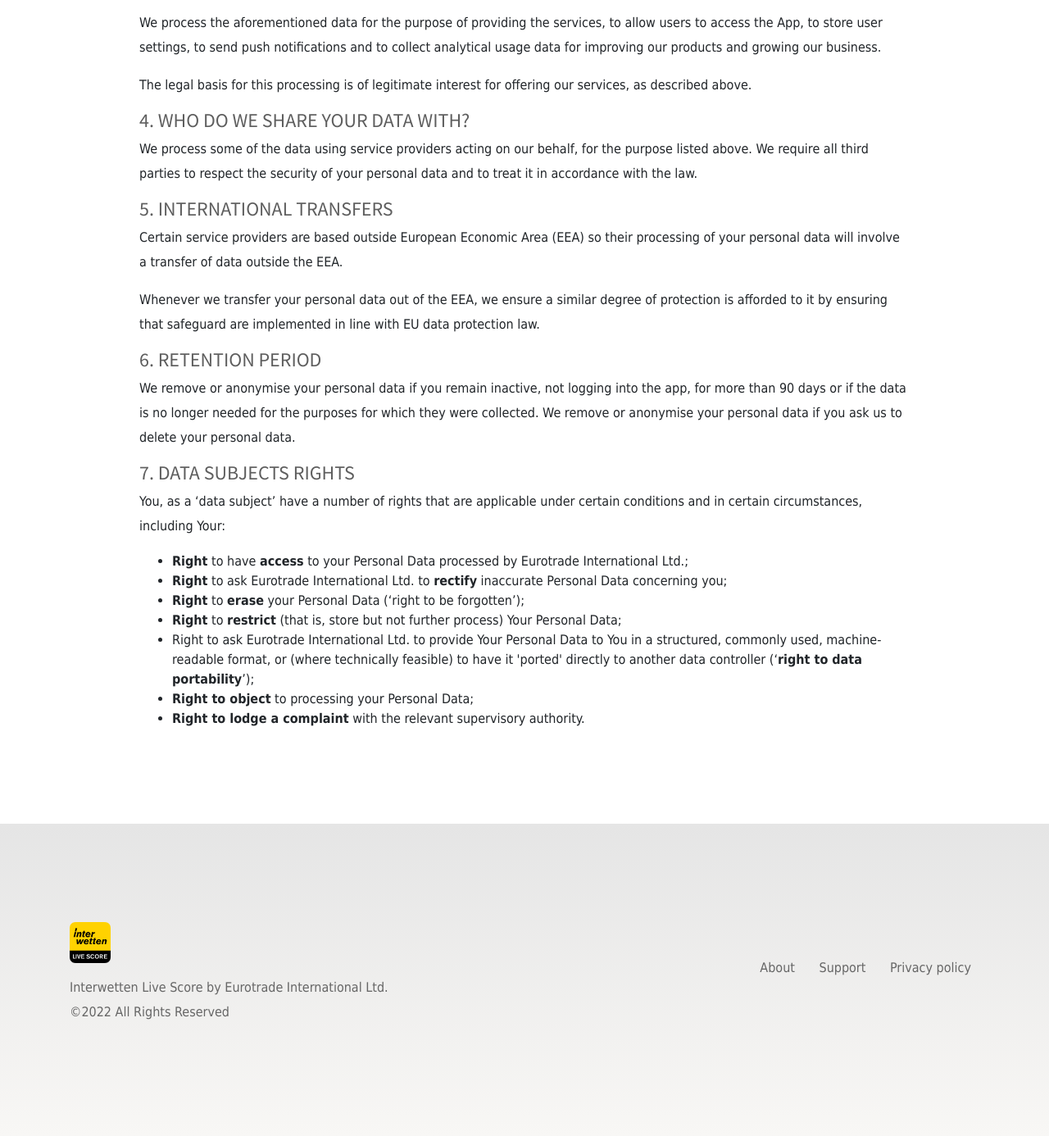
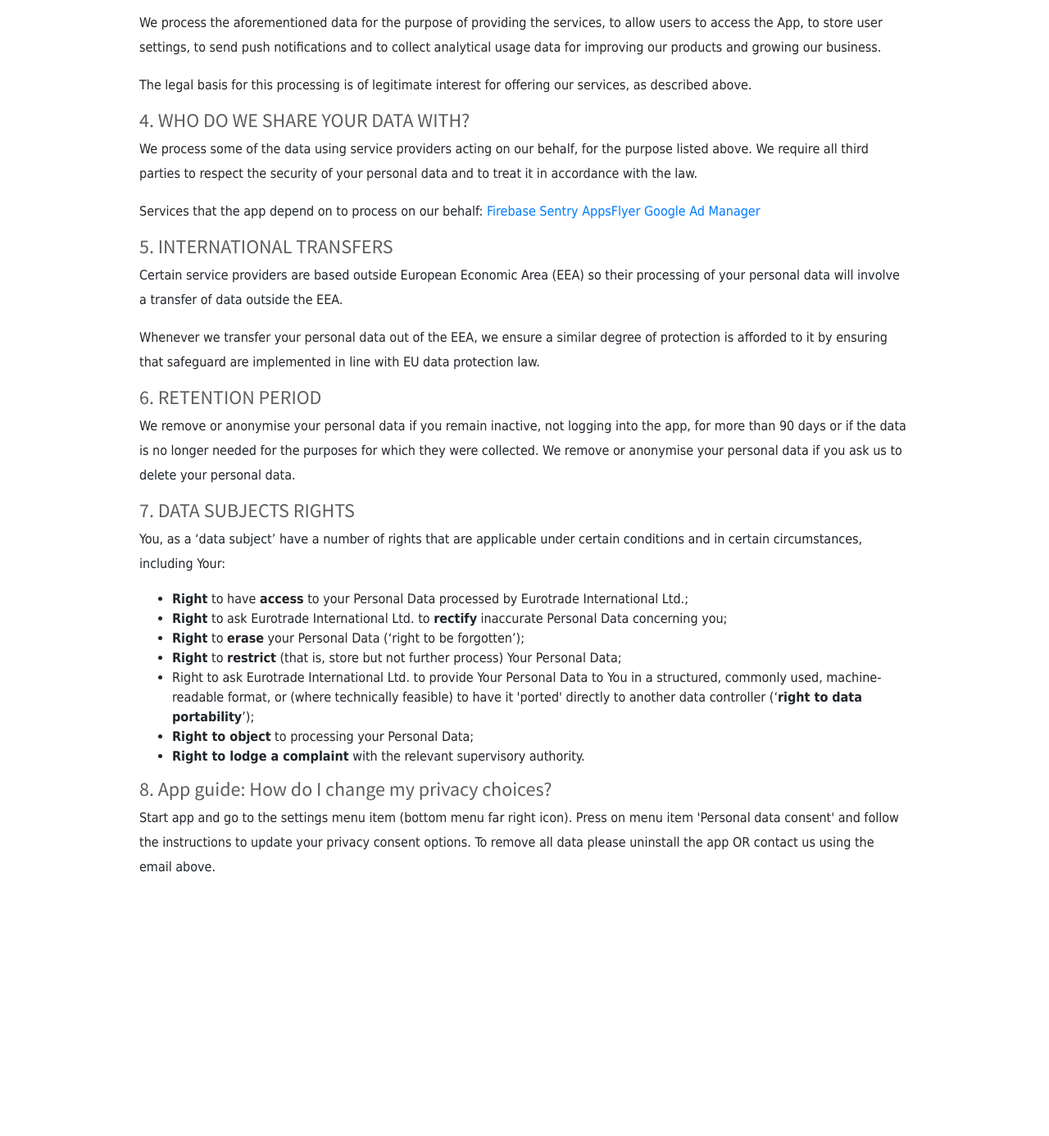
Before and after one commit to iwls22/iwls22.github.io, a plain HTML site: page privacy-policy.html in a window 1280 px wide. Shown: the part 929-2315 px from the top of the page at 82% size. After the commit the page ends 2118 px from the top, so only its background shows below. Drawn offline with Linux system fonts and the light colour scheme.

Commit message:
Update privacy-policy.html

```diff
--- a/privacy-policy.html
+++ b/privacy-policy.html
@@ -1,13 +1,10 @@
-
-<!DOCTYPE html>
-<html lang="en">
-<head>
+<html lang="en"><head>
 
   <!-- SITE TITTLE -->
   <meta charset="utf-8">
   <meta http-equiv="X-UA-Compatible" content="IE=edge">
   <meta name="viewport" content="width=device-width, initial-scale=1">
-  <title>Interwetten Live Score - Privacy Policy</title>
+  <title>Privacy Policy</title>
 
 
   <!-- PLUGINS CSS STYLE -->
@@ -31,9 +28,9 @@
 
 
 <section>
-	<div class="container text-block">
+  <div class="container text-block">
         <button onclick="window.location.href='index.html'">Back to home</button>
-                <h2 class="section-heading">Interwetten Live Score - Privacy Policy</h2>
+                <h2 class="section-heading">Privacy Policy: Interwetten Live Score (App)</h2>
               <h4>1. PURPOSE OF THIS PRIVACY POLICY</h4>
               <p>
                 Eurotrade International Ltd. respects your privacy and is committed to protecting your personal data and processing it in compliance with applicable laws – notably:
@@ -70,6 +67,13 @@
               <p>
             We process some of the data using service providers acting on our behalf, for the purpose listed above. We require all third parties to respect the security of your personal data and to treat it in accordance with the law.
           </p>
+          <p>
+            Services that the app depend on to process on our behalf:
+            <a href="https://firebase.google.com/support/privacy">Firebase</a>
+            <a href="https://sentry.io/privacy/">Sentry</a>
+            <a href="https://www.appsflyer.com/trust/privacy/">AppsFlyer</a>
+            <a href="https://support.google.com/adspolicy/answer/54817?hl=en">Google Ad Manager</a>
+          </p>
 
               <h4>5. INTERNATIONAL TRANSFERS</h4>
               <p>
@@ -97,48 +101,14 @@
             <li><b>Right to object</b> to processing your Personal Data;</li>
             <li><b>Right to lodge a complaint</b> with the relevant supervisory authority.</li>
           </ul>
-	</div>
+                  <h4>8. App guide: How do I change my privacy choices?</h4>
+              <p>
+            Start app and go to the settings menu item (bottom menu far right icon). Press on menu item 'Personal data consent' and follow the instructions to update your privacy consent options. To remove all data please uninstall the app OR contact us using the email above.
+          </p>
+  </div>
 </section>
-
-<!--====  End of Homepage Banner  ====-->
 
 
 
-<!--============================
-=            Footer            =
-=============================-->
 
-<footer class="footer-main">
-    <div class="container">
-      <div class="row">
-        <div class="col-md-6 mr-auto">
-          <div class="footer-logo">
-            <img src="images/applogo.png" alt="footer-logo" style="max-width: 50px;">
-          </div>
-          <div class="copyright">
-            <p>Interwetten Live Score by Eurotrade International Ltd.
-            <br>©2022 All Rights Reserved
-            </p>
-          </div>
-        </div>
-        <div class="col-md-6 text-md-right">
-          <!-- Footer Links -->
-          <ul class="footer-links list-inline">
-            <li class="list-inline-item">
-              <a href="index.html">About</a>
-            </li>
-            <li class="list-inline-item">
-              <a href="support.html">Support</a>
-            </li>
-            <li class="list-inline-item">
-              <a href="privacy-policy.html">Privacy policy</a>
-            </li>
-          </ul>
-        </div>
-      </div>
-    </div>
-</footer>
-
-</body>
-
-</html>
+</body></html>
```
